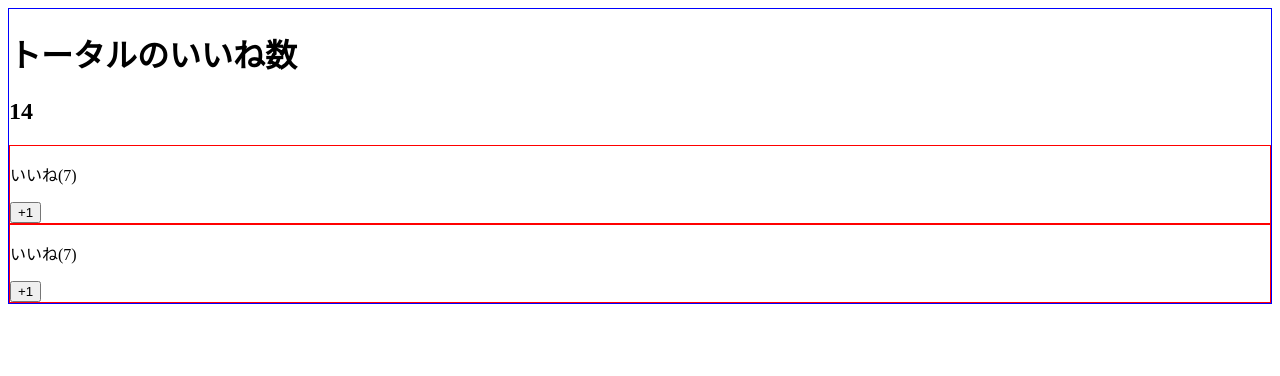
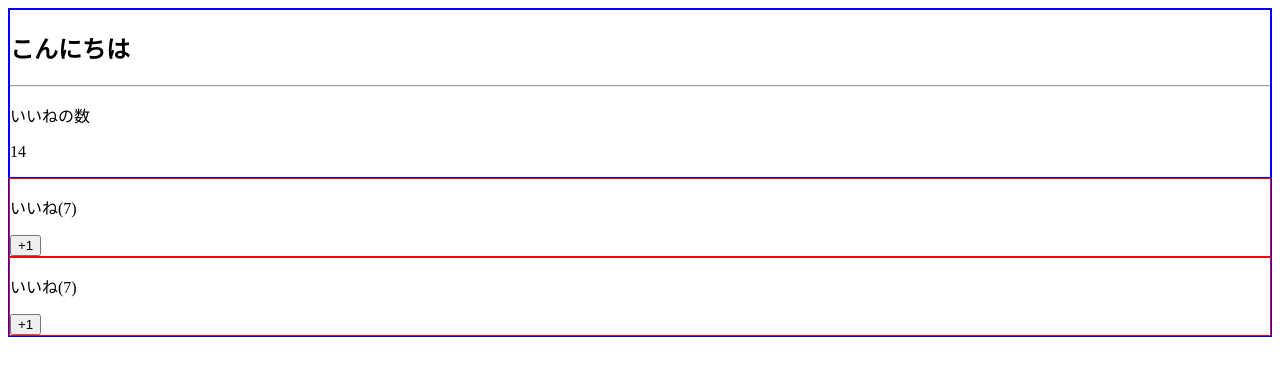
Before and after one commit to takuya86/Vue.js, a Vue app in the folder udemy-vuejs/: page / in a window 1280 px wide. Shown: the top 376 px of the page. Built offline with nearby package versions, Linux system fonts and the light colour scheme.

Commit message:
slot template+v-slot 103

```diff
--- a/udemy-vuejs/src/App.vue
+++ b/udemy-vuejs/src/App.vue
@@ -1,7 +1,16 @@
 <template>
   <div>
-    <LikeHeader></LikeHeader>
-    <h2>{{ number }}</h2>
+    <LikeHeader>
+      <template v-slot:title>
+        <h2>こんにちは</h2>
+      </template>
+
+      <template v-slot:number>
+        <p>{{ number }}</p>
+      </template>
+      <!-- <h1>トータルのいいね数</h1>
+      <h2>{{ number }}</h2> -->
+    </LikeHeader>
     <LikeNumber :total-number="number" v-on:my-click="number = $event"></LikeNumber>
     <LikeNumber :total-number="number" @my-click = "incrementNumber"></LikeNumber>
   </div>
@@ -31,4 +40,7 @@ export default {
   div {
     border: 1px solid blue
   }
+  h1{
+    color: blue;
+  }
 </style>
--- a/udemy-vuejs/src/LikeHeader.vue
+++ b/udemy-vuejs/src/LikeHeader.vue
@@ -1,3 +1,22 @@
 <template>
-  <h1>トータルのいいね数</h1>
+  <div>
+    <slot name="title">
+      <!-- <h2>デフォルトのタイトル</h2> --> <!-- フォールバックコンテンツ -->
+    </slot>
+    <hr>
+    <p>いいねの数</p>
+    <slot name="number"></slot>
+  </div>
 </template>
+
+<script>
+export default {
+  props: ["headerText"]
+};
+</script>
+
+<style>
+  h1{
+      color: red;
+    }
+</style>
```
